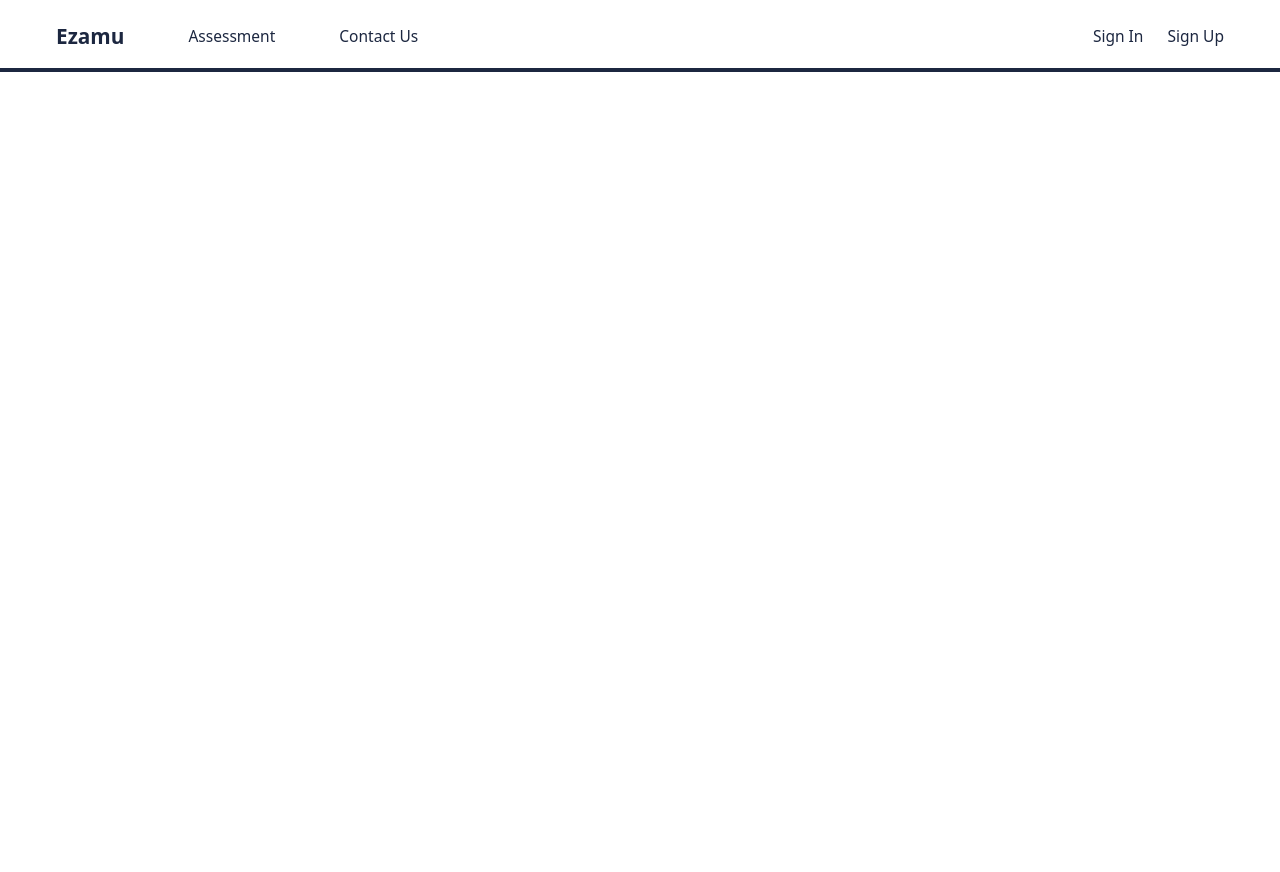
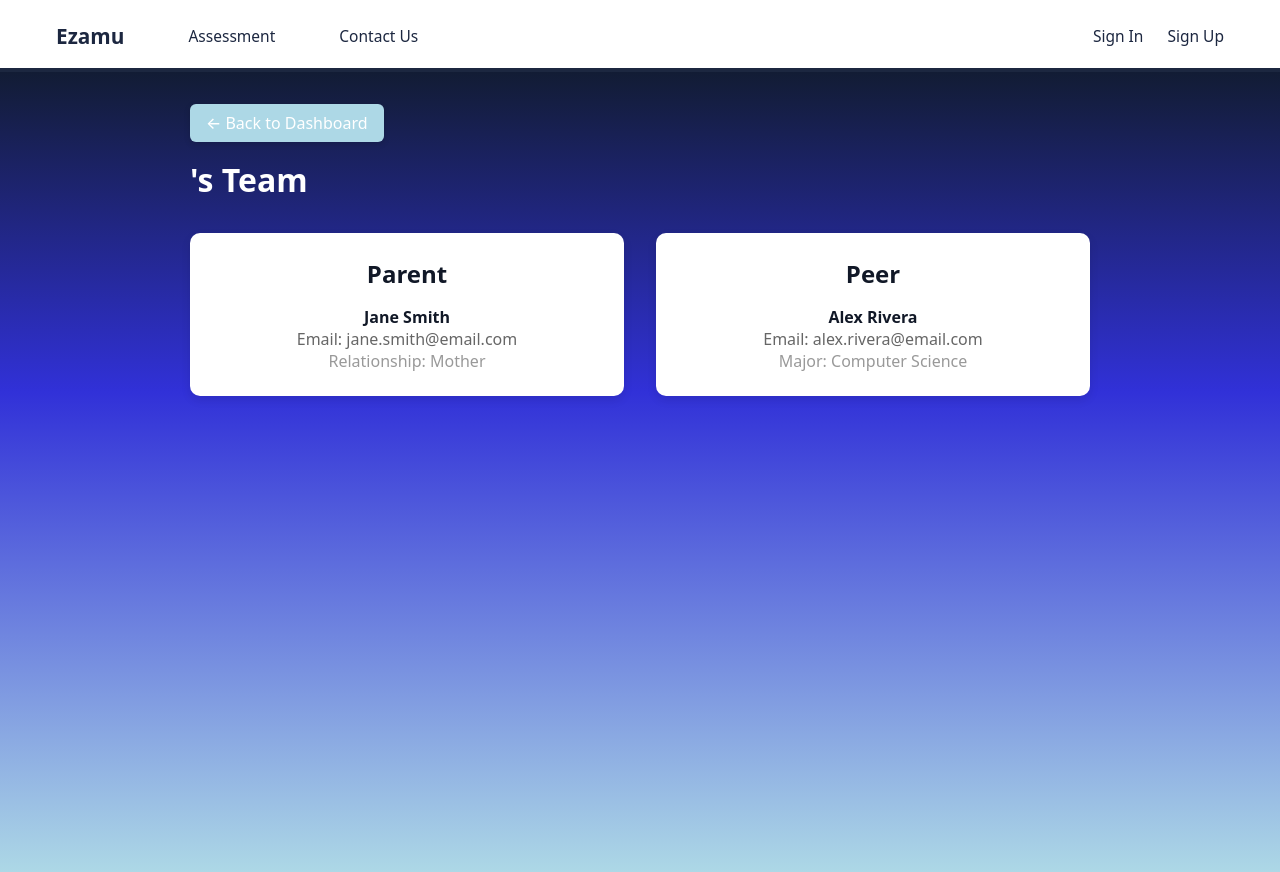
Before and after one commit to justaformality/ezamu-mentor-mentee-platform, a React (Vite) app in the folder frontend/: page /team in a window 1280 px wide. Before the commit the page ends 800 px from the top, so only its background shows below. Built offline with nearby package versions, Linux system fonts and the light colour scheme; no server answers.

Commit message:
new team page created

```diff
--- a/frontend/src/App.jsx
+++ b/frontend/src/App.jsx
@@ -12,9 +12,9 @@ import StudentDashboard from "./pages/student-dashboard.jsx";
 import CoachDashboard from "./pages/coach-dashboard.jsx";
 import Assessment from "./pages/assessment.jsx";
 import AppointmentPage from "./pages/appointment.jsx";
-import CoachSection from "./pages/coachsection.jsx";
 import ProfilePage from "./pages/profile.jsx";
 import ContactUs from "./pages/contactus.jsx";
+import TeamPage from "./pages/teampage.jsx";
 
 
 function App() {
@@ -32,9 +32,9 @@ function App() {
         <Route path="/coach-dashboard" element={<CoachDashboard />} />
         <Route path="/assessment" element={<Assessment />} />
         <Route path="/appointments" element={<AppointmentPage />} />
-        <Route path="/coaches" element={<CoachSection />} />
         <Route path="/profile" element={<ProfilePage />} />
         <Route path="/contactus" element={<ContactUs />} />
+        <Route path="/team" element={<TeamPage />} />
       </Routes>
     </Router>
   );
--- a/frontend/src/pages/student-dashboard.jsx
+++ b/frontend/src/pages/student-dashboard.jsx
@@ -1,4 +1,5 @@
 import { useState, useEffect } from "react";
+import { Link } from "react-router-dom"; //new
 
 const formatDateBadge = (dateStr) => {
   const date = new Date(dateStr);
@@ -140,7 +141,7 @@ function StudentDashboard() {
         return "#999";
     }
   };
-  //adding below this for progress bar
+
   const completedCount = Object.values(completedItems).filter(Boolean).length;
   const progressPercent = Math.round((completedCount / actionableItems.length) * 100);
 
@@ -167,15 +168,12 @@ function StudentDashboard() {
   const incompleteItems = sortedItems.filter((item) => !completedItems[item.id]);
   const completedListItems = sortedItems.filter((item) => completedItems[item.id]);
 
-  const sortedAppointments = [...upcomingAppointments].sort((a, b) => { //created this so appointments are sorted by data
+  const sortedAppointments = [...upcomingAppointments].sort((a, b) => {
     const dateA = new Date(`${a.date} ${a.time}`);
     const dateB = new Date(`${b.date} ${b.time}`);
     return dateA - dateB;
   });
 
-  //adding above this
-
-  //the dashboard
   return (
     <main
       style={{
@@ -299,86 +297,6 @@ function StudentDashboard() {
               </div>
             </div>
 
-            {/* Parent Section */}
-            <div
-              style={{
-                backgroundColor: "#f8f9fa",
-                borderRadius: "8px",
-                padding: "1.5rem",
-                marginBottom: "2rem",
-                border: "1px solid #e9ecef",
-              }}
-            >
-              <h2 style={{ fontSize: "1.2rem", marginBottom: "1rem", color: "#333" }}>
-                Your Parent
-              </h2>
-
-              {assignedParent ? (
-                <div
-                  style={{
-                    backgroundColor: "#fff",
-                    padding: "1rem",
-                    borderRadius: "6px",
-                    boxShadow: "0 1px 3px rgba(0, 0, 0, 0.1)",
-                  }}
-                >
-                  <p style={{ margin: "0 0 0.5rem 0", fontWeight: "600", color: "#333" }}>
-                    {assignedParent.name}
-                  </p>
-                  <p style={{ margin: "0.25rem 0", fontSize: "0.9rem", color: "#666" }}>
-                    📧 {assignedParent.email}
-                  </p>
-                  <p style={{ margin: "0.25rem 0", fontSize: "0.85rem", color: "#999" }}>
-                    {assignedParent.relationship}
-                  </p>
-                </div>
-              ) : (
-                <p style={{ color: "#666", fontSize: "0.9rem" }}>
-                  No parent assigned yet.
-                </p>
-              )}
-            </div>
-
-            {/* Peer Section */}
-            <div
-              style={{
-                backgroundColor: "#f8f9fa",
-                borderRadius: "8px",
-                padding: "1.5rem",
-                marginBottom: "2rem",
-                border: "1px solid #e9ecef",
-              }}
-            >
-              <h2 style={{ fontSize: "1.2rem", marginBottom: "1rem", color: "#333" }}>
-                Your Peer
-              </h2>
-
-              {assignedPeer ? (
-                <div
-                  style={{
-                    backgroundColor: "#fff",
-                    padding: "1rem",
-                    borderRadius: "6px",
-                    boxShadow: "0 1px 3px rgba(0,0,0,0.1)",
-                  }}
-                >
-                  <p style={{ margin: "0 0 0.5rem 0", fontWeight: "600", color: "#333" }}>
-                    {assignedPeer.name}
-                  </p>
-                  <p style={{ margin: "0.25rem 0", fontSize: "0.9rem", color: "#666" }}>
-                    📧 {assignedPeer.email}
-                  </p>
-                  <p style={{ margin: "0.25rem 0", fontSize: "0.85rem", color: "#999" }}>
-                    {assignedPeer.major}
-                  </p>
-                </div>
-              ) : (
-                <p style={{ color: "#666", fontSize: "0.9rem" }}>
-                  No peer assigned yet.
-                </p>
-              )}
-            </div>
-
             {/* Quick Access Tiles */}
             <div style={{ display: "grid", gridTemplateColumns: "1fr 1fr", gap: "1rem", marginBottom: "2rem" }}>
               <a
@@ -407,8 +325,8 @@ function StudentDashboard() {
                 </div>
               </a>
 
-              <a
-                href="/broken-link"
+              <Link
+                to="/team"
                 style={{
                   textDecoration: "none",
                   color: "inherit",
@@ -426,12 +344,17 @@ function StudentDashboard() {
                     flexDirection: "column",
                     justifyContent: "center",
                     alignItems: "center",
+                    cursor: "pointer",
                   }}
                 >
-                  <h3 style={{ margin: "0", fontSize: "1rem", color: "#333" }}>Your Team</h3>
-                  <p style={{ margin: "0.5rem 0 0", color: "#666" }}>Meet your mentors and collaborators</p>
+                  <h3 style={{ margin: "0", fontSize: "1rem", color: "#333" }}>
+                    Your Team
+                  </h3>
+                  <p style={{ margin: "0.5rem 0 0", color: "#666" }}>
+                    Meet your mentors and collaborators
+                  </p>
                 </div>
-              </a>
+              </Link>
             </div>
 
             {/* Recent Personality Results */}
--- /dev/null
+++ b/frontend/src/pages/teampage.jsx
@@ -0,0 +1,115 @@
+import { useEffect, useState } from "react";
+import { Link } from "react-router-dom";
+
+function TeamPage() {
+  const [studentName, setStudentName] = useState("");
+
+  useEffect(() => {
+    const stored = localStorage.getItem("user");
+    if (stored) {
+      const parsed = JSON.parse(stored);
+      setStudentName(parsed.fullName || parsed.name || "Student");
+    }
+  }, []);
+
+  //  dummy data (replace with API)
+  const assignedParent = {
+    name: "Jane Smith",
+    email: "jane.smith@email.com",
+    relationship: "Mother",
+  };
+
+  const assignedPeer = {
+    name: "Alex Rivera",
+    email: "alex.rivera@email.com",
+    major: "Computer Science",
+  };
+
+  return (
+    <main
+      style={{
+        minHeight: "100vh",
+        display: "flex",
+        justifyContent: "center",
+        padding: "2rem",
+        background:
+          "linear-gradient(180deg, #121c34 0%, #3131d8 40%, #add8e6 100%)",
+      }}
+    >
+      <div style={{ maxWidth: "900px", width: "100%" }}>
+        <Link
+          to="/student-dashboard"
+          style={{
+            display: "inline-block",
+            marginBottom: "1rem",
+            textDecoration: "none",
+          }}
+        >
+          <button
+            style={{
+              backgroundColor: "#add8e6",
+              border: "none",
+              padding: "0.5rem 1rem",
+              borderRadius: "6px",
+              cursor: "pointer",
+              boxShadow: "0 2px 6px rgba(0,0,0,0.15)",
+              fontWeight: "500",
+            }}
+          >
+            ← Back to Dashboard
+          </button>
+        </Link>
+
+        <h1 style={{ color: "#fff", marginBottom: "2rem" }}>
+          {studentName}'s Team
+        </h1>
+
+        {/* GRID */}
+        <div
+          style={{
+            display: "grid",
+            gridTemplateColumns: "1fr 1fr",
+            gap: "2rem",
+          }}
+        >
+          {/* Parent Card */}
+          <div
+            style={{
+              background: "#fff",
+              borderRadius: "10px",
+              padding: "1.5rem",
+              boxShadow: "0 4px 10px rgba(0,0,0,0.1)",
+              textAlign: "center",
+            }}
+          >
+            <h2 style={{ marginBottom: "1rem" }}> Parent</h2>
+
+            <p style={{ fontWeight: "600" }}>{assignedParent.name}</p>
+            <p style={{ color: "#666" }}>Email: {assignedParent.email}</p>
+            <p style={{ color: "#999" }}>Relationship: {assignedParent.relationship}</p>
+
+          </div>
+
+          {/* Peer Card */}
+          <div
+            style={{
+              background: "#fff",
+              borderRadius: "10px",
+              padding: "1.5rem",
+              boxShadow: "0 4px 10px rgba(0,0,0,0.1)",
+              textAlign: "center",
+            }}
+          >
+            <h2 style={{ marginBottom: "1rem" }}> Peer</h2>
+
+            <p style={{ fontWeight: "600" }}>{assignedPeer.name}</p>
+            <p style={{ color: "#666" }}>Email: {assignedPeer.email}</p>
+            <p style={{ color: "#999" }}>Major: {assignedPeer.major}</p>
+          </div>
+        </div>
+      </div>
+    </main>
+  );
+}
+
+export default TeamPage;
```
